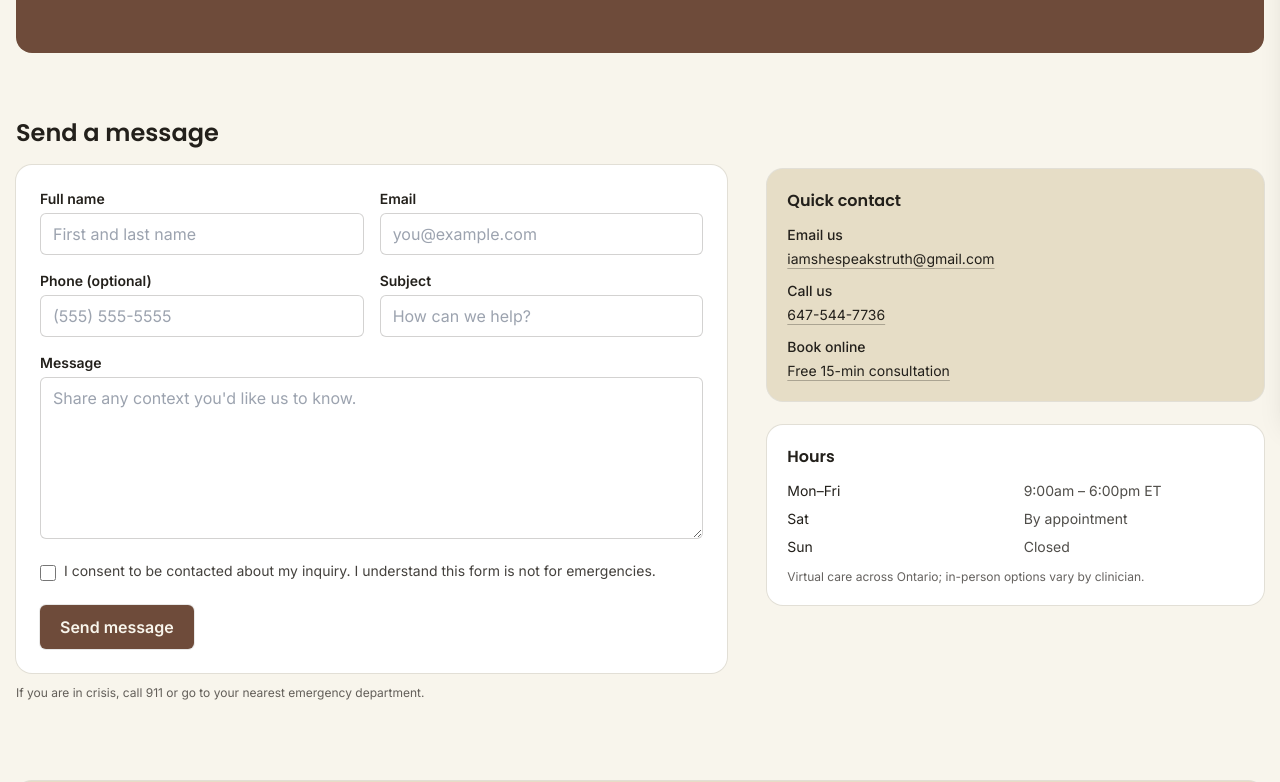
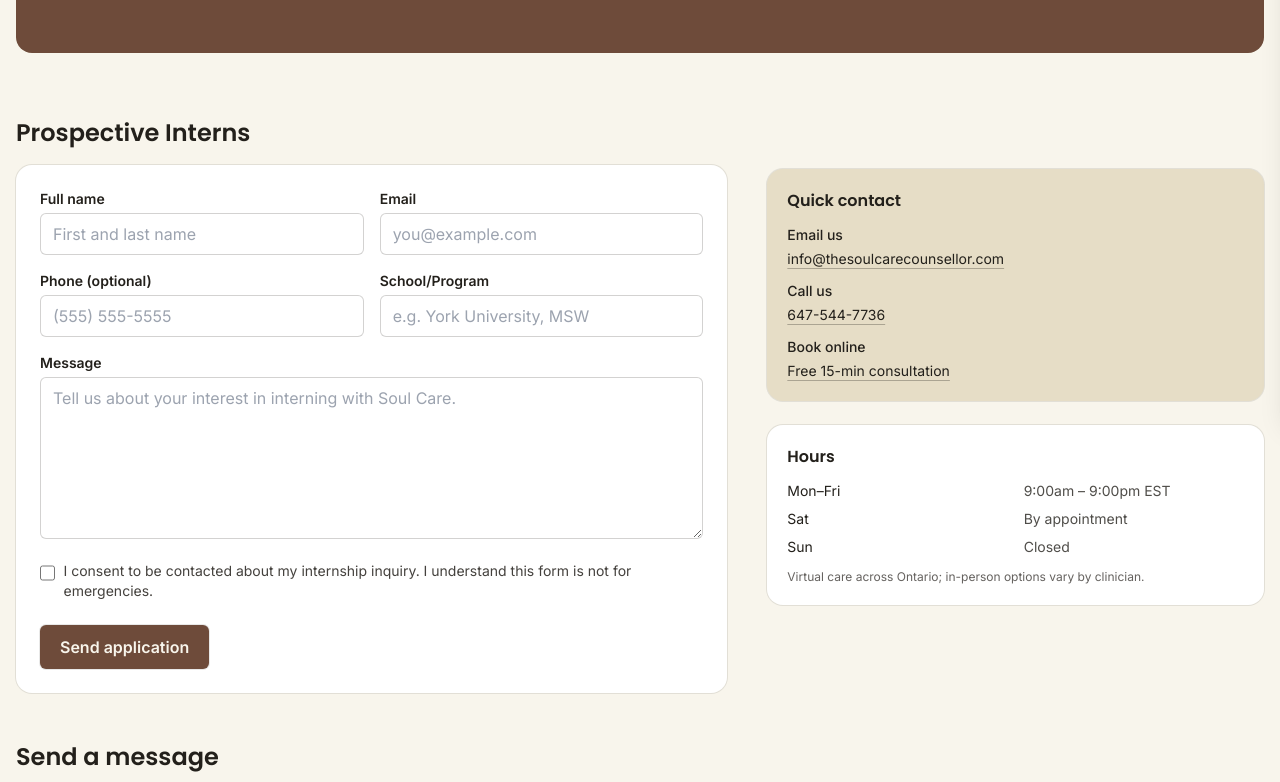
Before and after one commit to Craytivo/Soul-Care-Counselling, a Next.js app: page /contact in a window 1280 px wide. Shown: the part 386-1168 px from the top of the page. Built offline with nearby package versions, Linux system fonts and the light colour scheme.

Commit message:
contact.html

```diff
--- a/src/app/contact/page.tsx
+++ b/src/app/contact/page.tsx
@@ -2,32 +2,46 @@
 
 import { useState } from 'react'
 
+
 export default function ContactPage() {
   const [formStatus, setFormStatus] = useState('')
+  const [internFormStatus, setInternFormStatus] = useState('')
 
+  // General contact form handler
   const handleSubmit = async (e: React.FormEvent<HTMLFormElement>) => {
     e.preventDefault()
     setFormStatus('Sending…')
-
-    // Collect form data
     const formData = new FormData(e.currentTarget)
     const data = Object.fromEntries(formData.entries())
-
     try {
-      // Open mail client prefilled (no backend)
       const body = encodeURIComponent(
         `Name: ${data.name}\nEmail: ${data.email}\nPhone: ${data.phone || '-'}\nSubject: ${data.subject}\n\n${data.message}`
       )
-      window.location.href = `mailto:iamshespeakstruth@gmail.com?subject=${encodeURIComponent('[Website] ' + data.subject)}&body=${body}`
-
-      // Optimistic success UI
+  window.location.href = `mailto:info@thesoulcarecounsellor.com?subject=${encodeURIComponent('[Website] ' + data.subject)}&body=${body}`
       setFormStatus('Opening your email app…')
-      setTimeout(() => {
-        setFormStatus('Thanks! If your mail app did not open, please email us directly.')
-      }, 1500)
+      setTimeout(() => { setFormStatus('Thanks! If your mail app did not open, please email us directly.') }, 1500)
     } catch (err) {
       console.error(err)
       setFormStatus('Something went wrong—please email us directly.')
+    }
+  }
+
+  // Intern form handler
+  const handleInternSubmit = async (e: React.FormEvent<HTMLFormElement>) => {
+    e.preventDefault()
+    setInternFormStatus('Sending…')
+    const formData = new FormData(e.currentTarget)
+    const data = Object.fromEntries(formData.entries())
+    try {
+      const body = encodeURIComponent(
+        `Prospective Intern Application\n\nName: ${data.name}\nEmail: ${data.email}\nSchool/Program: ${data.school}\nPhone: ${data.phone || '-'}\nMessage: ${data.message}`
+      )
+  window.location.href = `mailto:info@thesoulcarecounsellor.com?subject=${encodeURIComponent('[Internship Application] ' + (data.name || ''))}&body=${body}`
+      setInternFormStatus('Opening your email app…')
+      setTimeout(() => { setInternFormStatus('Thanks! If your mail app did not open, please email us directly.') }, 1500)
+    } catch (err) {
+      console.error(err)
+      setInternFormStatus('Something went wrong—please email us directly.')
     }
   }
 
@@ -46,7 +60,7 @@ export default function ContactPage() {
           </p>
           <div className="mt-6 flex flex-wrap gap-3">
             <a
-              href="mailto:iamshespeakstruth@gmail.com"
+              href="mailto:info@thesoulcarecounsellor.com"
               className="inline-flex items-center justify-center rounded-md bg-clay px-5 py-2.5 font-semibold text-charcoal hover:bg-clay/90 ring-1 ring-cream/20"
             >
               Email Us
@@ -65,8 +79,96 @@ export default function ContactPage() {
 
       {/* Contact content */}
       <section className="mt-14 md:mt-16 grid gap-10 md:grid-cols-12 md:items-start">
-        {/* LEFT: Form */}
-        <div className="md:col-span-7">
+        {/* LEFT: Forms */}
+        <div className="md:col-span-7 space-y-12">
+          {/* Intern Form */}
+          <div>
+            <h2 className="font-heading text-xl md:text-2xl font-semibold">Prospective Interns</h2>
+            <form onSubmit={handleInternSubmit} className="mt-4 rounded-2xl bg-white p-6 ring-1 ring-charcoal/10 space-y-4">
+              <div className="grid gap-4 sm:grid-cols-2">
+                <div>
+                  <label htmlFor="intern-name" className="block text-sm font-semibold">Full name</label>
+                  <input
+                    id="intern-name"
+                    name="name"
+                    type="text"
+                    required
+                    className="mt-1 w-full rounded-md border border-charcoal/20 bg-white px-3 py-2 outline-none ring-0 focus:border-clay"
+                    placeholder="First and last name"
+                  />
+                </div>
+                <div>
+                  <label htmlFor="intern-email" className="block text-sm font-semibold">Email</label>
+                  <input
+                    id="intern-email"
+                    name="email"
+                    type="email"
+                    required
+                    className="mt-1 w-full rounded-md border border-charcoal/20 bg-white px-3 py-2 outline-none ring-0 focus:border-clay"
+                    placeholder="you@example.com"
+                  />
+                </div>
+                <div>
+                  <label htmlFor="intern-phone" className="block text-sm font-semibold">Phone (optional)</label>
+                  <input
+                    id="intern-phone"
+                    name="phone"
+                    type="tel"
+                    className="mt-1 w-full rounded-md border border-charcoal/20 bg-white px-3 py-2 outline-none ring-0 focus:border-clay"
+                    placeholder="(555) 555-5555"
+                  />
+                </div>
+                <div>
+                  <label htmlFor="intern-school" className="block text-sm font-semibold">School/Program</label>
+                  <input
+                    id="intern-school"
+                    name="school"
+                    type="text"
+                    required
+                    className="mt-1 w-full rounded-md border border-charcoal/20 bg-white px-3 py-2 outline-none ring-0 focus:border-clay"
+                    placeholder="e.g. York University, MSW"
+                  />
+                </div>
+              </div>
+              <div>
+                <label htmlFor="intern-message" className="block text-sm font-semibold">Message</label>
+                <textarea
+                  id="intern-message"
+                  name="message"
+                  rows={6}
+                  required
+                  className="mt-1 w-full rounded-md border border-charcoal/20 bg-white px-3 py-2 outline-none ring-0 focus:border-clay"
+                  placeholder="Tell us about your interest in interning with Soul Care."
+                ></textarea>
+              </div>
+              <div className="flex items-start gap-2">
+                <input
+                  id="intern-consent"
+                  name="consent"
+                  type="checkbox"
+                  required
+                  className="mt-1 h-4 w-4 rounded border-charcoal/30"
+                />
+                <label htmlFor="intern-consent" className="text-sm text-charcoal/85">
+                  I consent to be contacted about my internship inquiry. I understand this form is not for emergencies.
+                </label>
+              </div>
+              <div className="flex items-center gap-3 pt-2">
+                <button
+                  type="submit"
+                  className="inline-flex items-center justify-center rounded-md bg-bark px-5 py-2.5 font-semibold text-cream hover:bg-bark/90 ring-1 ring-charcoal/10"
+                >
+                  Send application
+                </button>
+                <p className="text-sm text-charcoal/80" role="status" aria-live="polite">
+                  {internFormStatus}
+                </p>
+              </div>
+            </form>
+          </div>
+
+          {/* General Contact Form */}
+          <div>
             <h2 className="font-heading text-xl md:text-2xl font-semibold">Send a message</h2>
             <form onSubmit={handleSubmit} className="mt-4 rounded-2xl bg-white p-6 ring-1 ring-charcoal/10 space-y-4">
               <div className="grid gap-4 sm:grid-cols-2">
@@ -114,7 +216,6 @@ export default function ContactPage() {
                   />
                 </div>
               </div>
-
               <div>
                 <label htmlFor="message" className="block text-sm font-semibold">Message</label>
                 <textarea
@@ -126,7 +227,6 @@ export default function ContactPage() {
                   placeholder="Share any context you'd like us to know."
                 ></textarea>
               </div>
-
               <div className="flex items-start gap-2">
                 <input
                   id="consent"
@@ -139,7 +239,6 @@ export default function ContactPage() {
                   I consent to be contacted about my inquiry. I understand this form is not for emergencies.
                 </label>
               </div>
-
               <div className="flex items-center gap-3 pt-2">
                 <button
                   type="submit"
@@ -156,6 +255,7 @@ export default function ContactPage() {
               If you are in crisis, call 911 or go to your nearest emergency department.
             </p>
           </div>
+        </div>
 
         {/* RIGHT: Details aligned with form box */}
         <aside className="md:col-span-5 mt-10 md:mt-[3.25rem] space-y-6">
@@ -165,10 +265,10 @@ export default function ContactPage() {
               <div>
                 <p className="font-medium text-charcoal mb-1">Email us</p>
                 <a
-                  href="mailto:iamshespeakstruth@gmail.com"
+                  href="mailto:info@thesoulcarecounsellor.com"
                   className="underline underline-offset-4 decoration-charcoal/30 hover:decoration-charcoal"
                 >
-                  iamshespeakstruth@gmail.com
+                  info@thesoulcarecounsellor.com
                 </a>
               </div>
               <div>
@@ -198,7 +298,7 @@ export default function ContactPage() {
             <h3 className="font-heading font-semibold">Hours</h3>
             <dl className="mt-3 grid grid-cols-2 gap-x-4 gap-y-2 text-sm">
               <dt>Mon–Fri</dt>
-              <dd className="text-charcoal/80">9:00am – 6:00pm ET</dd>
+              <dd className="text-charcoal/80">9:00am – 9:00pm EST</dd>
               <dt>Sat</dt>
               <dd className="text-charcoal/80">By appointment</dd>
               <dt>Sun</dt>
--- a/src/app/privacy/page.tsx
+++ b/src/app/privacy/page.tsx
@@ -166,7 +166,7 @@ export default function Privacy() {
           <div className="bg-sand p-6 rounded-lg">
             <p className="text-charcoal/85 mb-2"><strong>Soul Care Counselling</strong></p>
             <p className="text-charcoal/85 mb-2">Privacy Officer</p>
-            <p className="text-charcoal/85 mb-2">Email: <a href="mailto:iamshespeakstruth@gmail.com" className="text-clay hover:underline">iamshespeakstruth@gmail.com</a></p>
+            <p className="text-charcoal/85 mb-2">Email: <a href="mailto:info@thesoulcarecounsellor.com" className="text-clay hover:underline">info@thesoulcarecounsellor.com</a></p>
             <p className="text-charcoal/85 mb-2">Phone: <a href="tel:+1-647-544-7736" className="text-clay hover:underline">647-544-7736</a></p>
             <p className="text-charcoal/85">Address: [Your Business Address]</p>
           </div>
--- a/src/app/terms/page.tsx
+++ b/src/app/terms/page.tsx
@@ -211,7 +211,7 @@ export default function Terms() {
           </p>
           <div className="bg-sand p-6 rounded-lg">
             <p className="text-charcoal/85 mb-2"><strong>Soul Care Counselling</strong></p>
-            <p className="text-charcoal/85 mb-2">Email: <a href="mailto:iamshespeakstruth@gmail.com" className="text-clay hover:underline">iamshespeakstruth@gmail.com</a></p>
+            <p className="text-charcoal/85 mb-2">Email: <a href="mailto:info@thesoulcarecounsellor.com" className="text-clay hover:underline">info@thesoulcarecounsellor.com</a></p>
             <p className="text-charcoal/85 mb-2">Phone: <a href="tel:+1-647-544-7736" className="text-clay hover:underline">647-544-7736</a></p>
             <p className="text-charcoal/85">Address: [Your Business Address]</p>
           </div>
```
Also changed, not shown: src/app/workshops/page.tsx (+37 -6 lines). Lines whose indentation alone changed are shown as unchanged.
